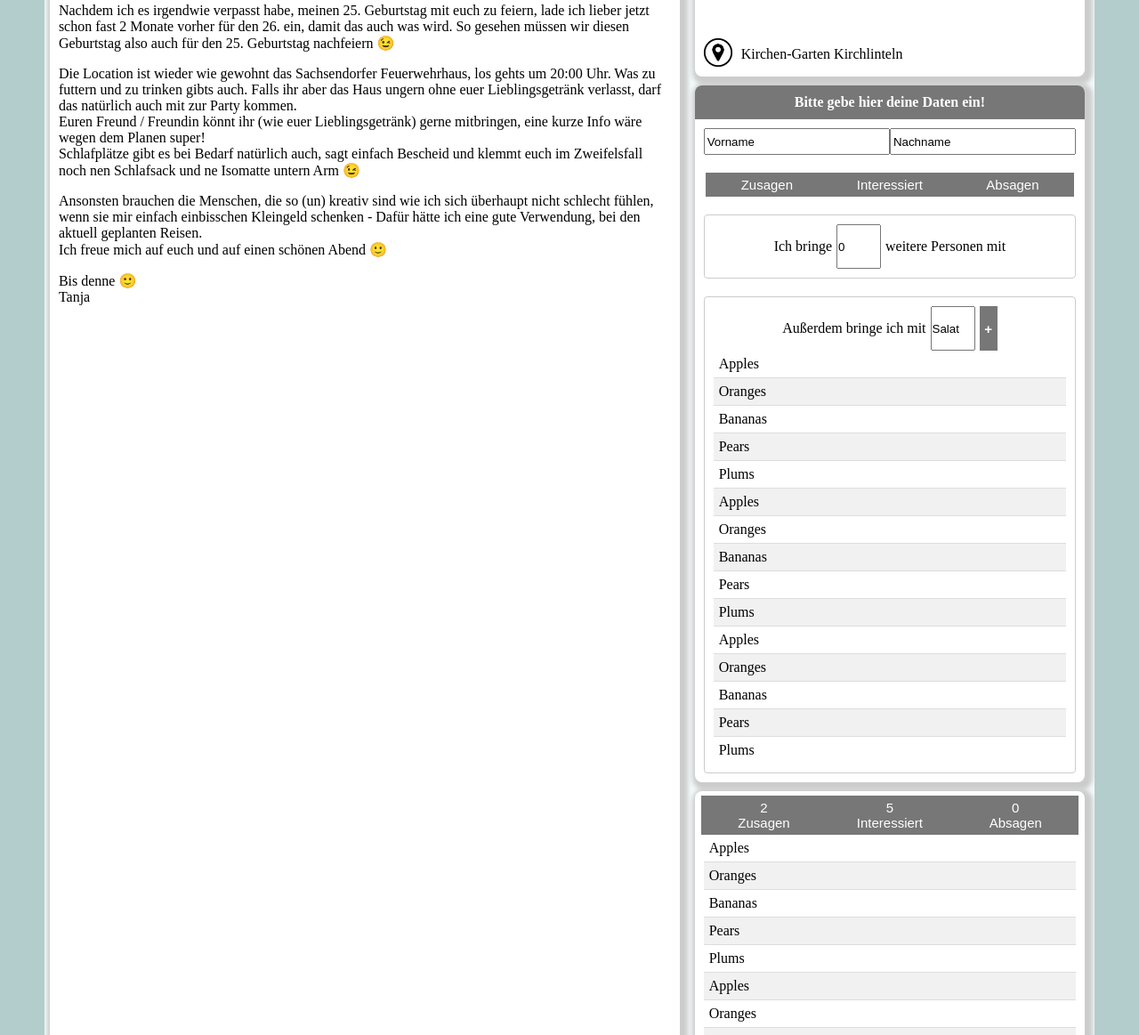
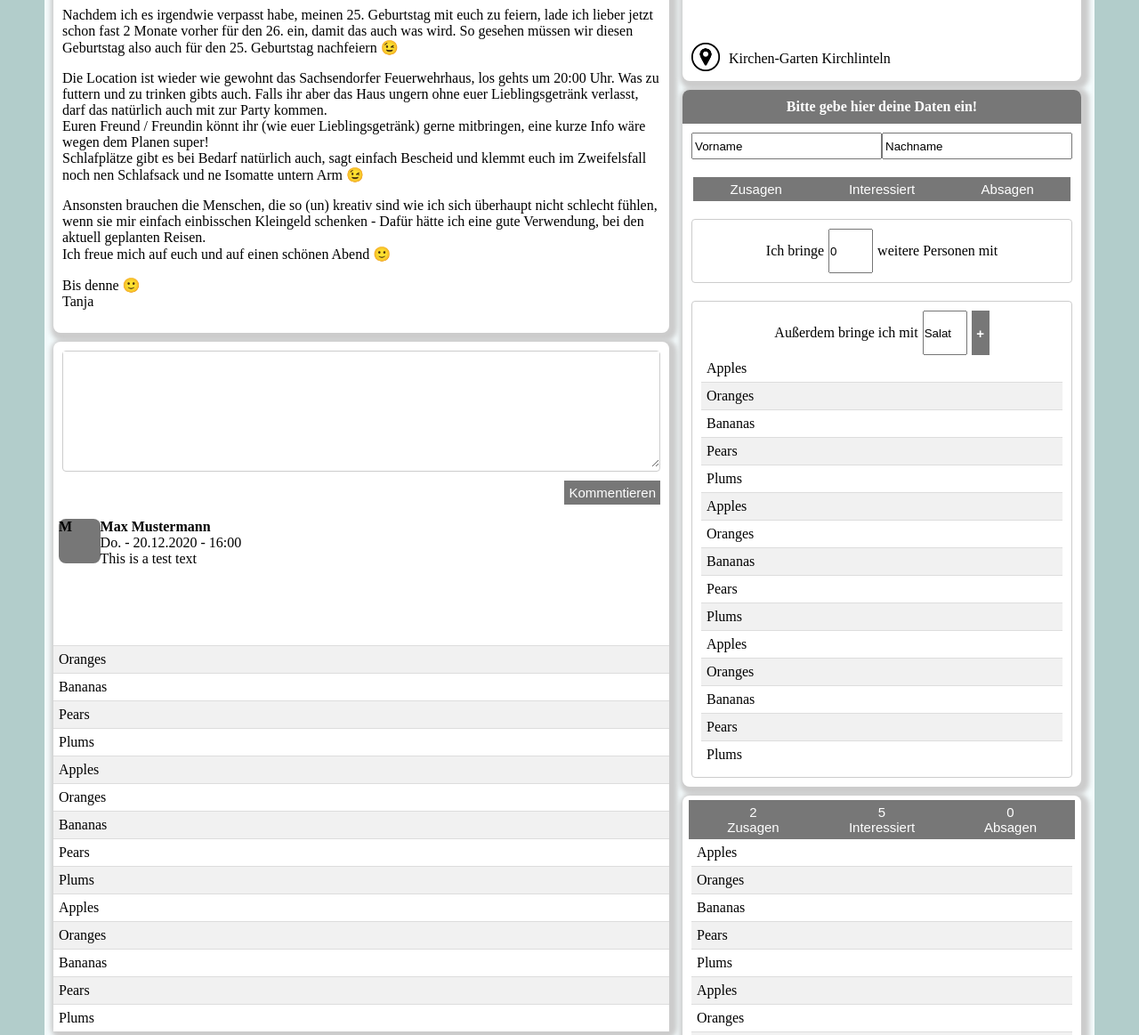
Before and after one commit to mezorian/openHERTA, a plain HTML site: page event.html in a window 1280 px wide. Shown: the part 1077-2240 px from the top of the page at 89% size. Drawn offline with nearby package versions, Linux system fonts and the light colour scheme; a script that the page names is missing.

Commit message:
add js code to order containers differently on mobile devices, finish design of guest details section, start design of discussion section

```diff
--- a/css/styles_start.css
+++ b/css/styles_start.css
@@ -48,7 +48,6 @@ body {
   width: 100%;
   object-fit: cover;
   object-position: 0 75%;
-  background-color: red;
 }
 
 .login_container {
@@ -79,7 +78,7 @@ body {
 .content {
   background-color: #f3fafb;
   width: 100%;
-  min-height: 500px;
+  padding: 5px;
 }
 
 .footer {
@@ -105,6 +104,11 @@ body {
   padding: 10px;
 }
 
+.left_right_margin_5px {
+  margin-right: 5px;
+  margin-left: 5px;
+}
+
 .horizontal_flex_box {
   display: flex;
   flex-direction: row;
@@ -117,6 +121,18 @@ body {
   flex-direction: column;
   box-sizing: border-box;
   justify-content: center;
+}
+
+.round_thin_border {
+  border-width: 1px;
+  border-style: solid;
+  border-radius: 4px;
+  border-color: #cccccc;
+  margin: 10px;
+}
+
+div {
+  box-sizing: border-box;
 }
 
 /* buttons */
@@ -214,7 +230,6 @@ body {
   width: 100%;
   padding-bottom: 5px;
   /* line up child elements in a horizontal row*/
-  display: flex;
   /* allow wrapping into next line if width is to low*/
   flex-wrap: wrap;
   justify-content: space-around;
@@ -231,8 +246,16 @@ body {
   flex-direction: row;
 }
 
-.content_header_details {
+#content_container_1 {
   width: 60%;
+  justify-content: flex-start;
+  margin-bottom: 5px;
+}
+
+#content_container_2 {
+  width: 40%;
+  justify-content: flex-start;
+  margin-bottom: 5px;
 }
 
 .content_header_details_icon img {
@@ -270,19 +293,15 @@ body {
 
 .content_header_container_map_guests {
   height: 100%;
-  width: 38%;
   /* line up child elements in a horizontal row*/
   display: flex;
   /* allow wrapping into next line if width is to low*/
   flex-wrap: wrap;
   flex-direction: row;
-  margin-right: 5px;
-  margin-left: 5px;
 }
 
 .content_map {
   width: 100%;
-  height: 50%;
   display: flex;
   flex-direction: column;
 }
@@ -309,7 +328,6 @@ body {
 
 .content_guests {
   width: 100%;
-  height: 50%;
 }
 
 .content_guests_summary {
@@ -326,7 +344,6 @@ body {
   padding-left: 5px;
   padding-right: 5px;
   padding-bottom: 0px;
-
 }
 
 .content_guests_summary_confirmed {
@@ -342,38 +359,34 @@ body {
 }
 
 @media screen and (max-width: 1100px) {
-  .flex-direction {
-    flex-direction: row;
+  .content {
+    flex-direction: column;
   }
 
-  .content_header_details {
+  #content_container_1 {
     width: 100%;
     height: 100%;
   }
 
-  .content_header_container_map_guests {
+  #content_container_2 {
     width: 100%;
     height: 100%;
   }
 }
 
 /*content_guest*/
-
 .content_guest {
   width: 100%;
   display: flex;
   flex-direction: column;
 }
 
-
 .content_guest_details_info_text {
-
   background-color: #777;
   color: white;
   border-top-left-radius: 8px;
   border-top-right-radius: 8px;
   font-weight: bold;
-
 }
 
 .content_guest_details_name {
@@ -386,24 +399,13 @@ font-weight: bold;
   min-width: 0px;
 }
 
-.content_guest_details_confirmation_details {
-
-}
-
-.content_guest_details_bring_someone {
-  border-width: 1px;
-  border-style: solid;
-  border-color: #cccccc;
-  margin: 10px;
-  border-radius: 4px;
-}
+.content_guest_details_confirmation_details {}
 
 .content_guest_details_bring_someone_text_start {
   vertical-align: middle;
 }
 
-.content_guest_details_bring_someone_input {
-}
+.content_guest_details_bring_someone_input {}
 
 .content_guest_details_bring_someone_input input, .content_guest_details_bring_something_input input {
   box-sizing: border-box;
@@ -415,21 +417,11 @@ font-weight: bold;
   padding: 0px;
 }
 
-.content_guest_details_bring_someone_text_end {
-}
+.content_guest_details_bring_someone_text_end {}
 
-.content_guest_details_bring_someone input {
+.content_guest_details_bring_someone input {}
 
-}
-
-
-.content_guest_details_bring_something {
-  border-width: 1px;
-  border-style: solid;
-  border-color: #cccccc;
-  margin: 10px;
-  border-radius: 4px;
-}
+.content_guest_details_bring_something {}
 
 .content_guest_details_bring_something_add_button button {
   height: 100%;
@@ -437,9 +429,7 @@ font-weight: bold;
   font-weight: bold;
 }
 
-.content_guest_details_bring_something_list {
-  background-color: red;
-}
+.content_guest_details_bring_something_list {}
 
 .content_guest_details_confirmation_details_confirm {
   width: 33%;
@@ -453,9 +443,7 @@ font-weight: bold;
   width: 33%;
 }
 
-
 /* confirmation area*/
-
 .content_guests_confirmation_area {
   display: flex;
   flex-direction: row;
@@ -474,10 +462,7 @@ font-weight: bold;
   width: 50%;
 }
 
-.content_guests_confirmation_area_guest_details_confirmation_status{
-
-}
-
+.content_guests_confirmation_area_guest_details_confirmation_status {}
 
 .content_guests_confirmation_area_guest_details_confirmation_status select:hover {
   /*background-color: #555;*/
@@ -485,9 +470,50 @@ font-weight: bold;
 
 /* content_discussion */
 .content_discussion {
-  background-color: red;
   height: 200px;
 }
+
+.content_discussion_submit_button {
+  justify-content: flex-end;
+}
+
+.content_discussion_submit_button button {
+  width: unset;
+  padding: 5px;
+  margin-bottom: 10px;
+  margin-left: 10px;
+  margin-right: 10px;
+
+}
+
+.content_discussion_new_message textarea {
+  width: 100%;
+  min-width: 100%;
+  padding: 5px;
+  border-style: none;
+  box-sizing: border-box;
+}
+
+.content_discussion_message_inital_char_image {
+  background-color:  #777;
+  width: 50px;
+  height: 50px;
+  font-weight: bold;
+}
+
+.content_discussion_message_right_container {
+  width: 100%;
+}
+
+.content_discussion_message_author {
+  font-weight: bold;
+}
+
+.content_discussion_message_text {
+  width: 100%;
+  height: 100px;
+}
+
 
 /* collapsible */
 .collapsible {
@@ -505,7 +531,6 @@ font-weight: bold;
 .collapsible_active, .collapsible:hover {
   background-color: #555;
 }
-
 
 /* guest lists */
 .content_guests_list_accepted {
@@ -526,15 +551,15 @@ ul.striped_list {
   display: block;
 }
 
-ul.striped_list > li {
-    border-bottom: 1px solid rgb(221,221,221);
+ul.striped_list>li {
+  border-bottom: 1px solid rgb(221, 221, 221);
   padding: 6px;
 }
 
-ul.striped_list > li:nth-of-type(odd) {
+ul.striped_list>li:nth-of-type(odd) {
   background-color: white;
 }
 
-ul.striped_list > li:last-child {
+ul.striped_list>li:last-child {
   border-bottom: none;
 }
--- a/event.html
+++ b/event.html
@@ -31,8 +31,8 @@
       </div>
     </div>
   </div>
-  <div class="content">
-    <div class="content_header flex-direction">
+  <div class="content horizontal_flex_box">
+    <div id="content_container_1" class="vertical_flex_box">
       <div class="content_header_details content_container shadow">
         <div class="content_header_details_row">
           <div class="content_header_details_icon">
@@ -83,7 +83,57 @@
             Tanja</p>
         </div>
       </div>
-      <div class="content_header_container_map_guests">
+      <div id="content_discussion" class="content_container vertical_flex_box shadow">
+        <div class="content_discussion_new_message round_thin_border">
+        <textarea name="content_discussion_new_message_text_area" rows="8" cols="80"></textarea>
+        </div>
+        <div class="content_discussion_submit_button horizontal_flex_box">
+          <button class="submit_button gray_button">Kommentieren</button>
+        </div>
+        <div class="content_discussion_message_list ">
+          <ul class="striped_list">
+            <li>
+            <div class="content_discussion_message horizontal_flex_box">
+              <div class="content_discussion_message_inital_char_image round">
+              M
+              </div>
+              <div class="content_discussion_message_right_container">
+                <div class="content_discussion_message_author">
+                Max Mustermann
+                </div>
+                <div class="content_discussion_message_date_time">
+                Do. - 20.12.2020 - 16:00
+                </div>
+                <div class="content_discussion_message_text">
+                  This is a test text
+                </div>
+
+              </div>
+            </div>
+
+            </li>
+            <li>Oranges</li>
+            <li>Bananas</li>
+            <li>Pears</li>
+            <li>Plums</li>
+            <li>Apples</li>
+            <li>Oranges</li>
+            <li>Bananas</li>
+            <li>Pears</li>
+            <li>Plums</li>
+            <li>Apples</li>
+            <li>Oranges</li>
+            <li>Bananas</li>
+            <li>Pears</li>
+            <li>Plums</li>
+          </ul>
+
+        </div>
+
+      </div>
+    </div>
+    <div id="content_container_2" class="vertical_flex_box">
+      <div class="content_header_container_map_guests left_right_margin_5px">
         <div class="content_container round content_map shadow">
           <div class="content_map_embedded_map">
             <div id="mapdiv"></div>
@@ -138,7 +188,7 @@
               <button class="gray_button">Absagen</button>
             </div>
           </div>
-          <div class="content_guest_details_bring_someone horizontal_flex_box padding_10px">
+          <div class="content_guest_details_bring_someone horizontal_flex_box padding_10px round_thin_border">
             <div class="content_guest_details_bring_someone_text_start horizontal_flex_box">
               <p>Ich bringe</p>
             </div>
@@ -149,7 +199,7 @@
               <p>weitere Personen mit</p>
             </div>
           </div>
-          <div class="content_guest_details_bring_something padding_10px">
+          <div class="content_guest_details_bring_something padding_10px round_thin_border">
             <div class="content_guest_details_bring_something_input_row horizontal_flex_box">
               <div class="content_guest_details_bring_something_text_start">
                 <p>Außerdem bringe ich mit </p>
@@ -218,12 +268,7 @@
         </div>
 
       </div>
-
     </div>
-    <div class="content_discussion">
-
-    </div>
-
   </div>
   <div class="separator">
   </div>
--- a/js/index.js
+++ b/js/index.js
@@ -1,4 +1,4 @@
-const CONFIRMATION_STATUS = Object.freeze( {
+const CONFIRMATION_STATUS = Object.freeze({
   none: "none",
   confirmed: "confirmed",
   interested: "interested",
@@ -60,4 +60,26 @@ event.addGuest(guest);
 
 $("button").on("click", function() {
   alert("hello world");
-} );
+});
+
+function processMediaQueries(mediaQuery) {
+  // If media query matches (small screen)
+  if (mediaQuery.matches) {
+    // move content_discussion div into content_container_2
+    $("#content_discussion").detach().appendTo($("#content_container_2"))
+
+  // If media query does not match (wide screen)
+  } else {
+    // and if content_discussion is currently a child of content_container_2
+    if ($("#content_discussion").parent().length > 0) {
+      if ($("#content_discussion").parent().attr("id") === "content_container_2") {
+        // move content_discussion div back into content_container_1
+        $("#content_discussion").detach().appendTo($("#content_container_1"))
+      }
+    }
+  }
+}
+
+var mediaQuery = window.matchMedia("(max-width: 1100px)")
+processMediaQueries(mediaQuery) // Call listener function at run time
+mediaQuery.addListener(processMediaQueries) // Attach listener function on state changes
```
Lines whose indentation alone changed are shown as unchanged.
